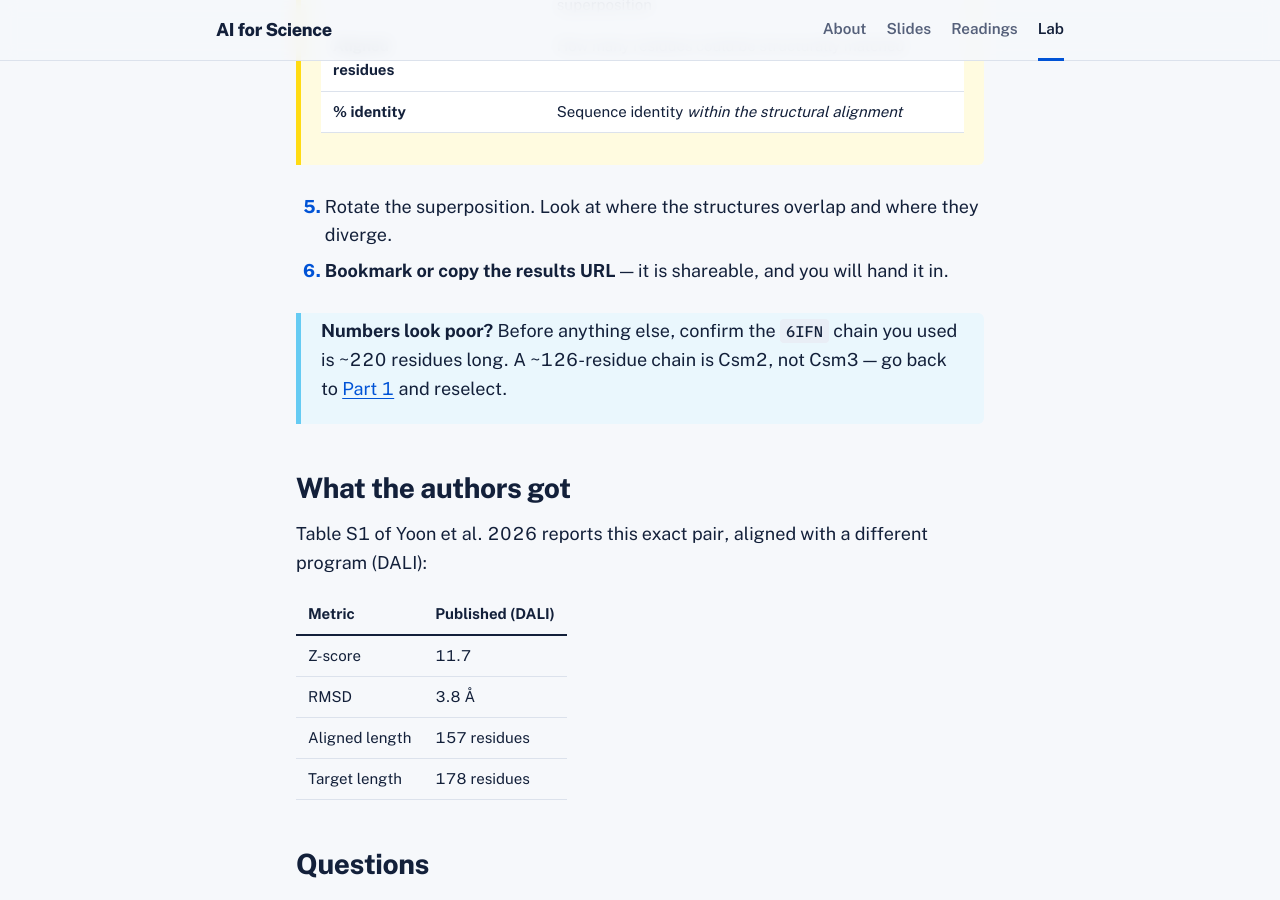
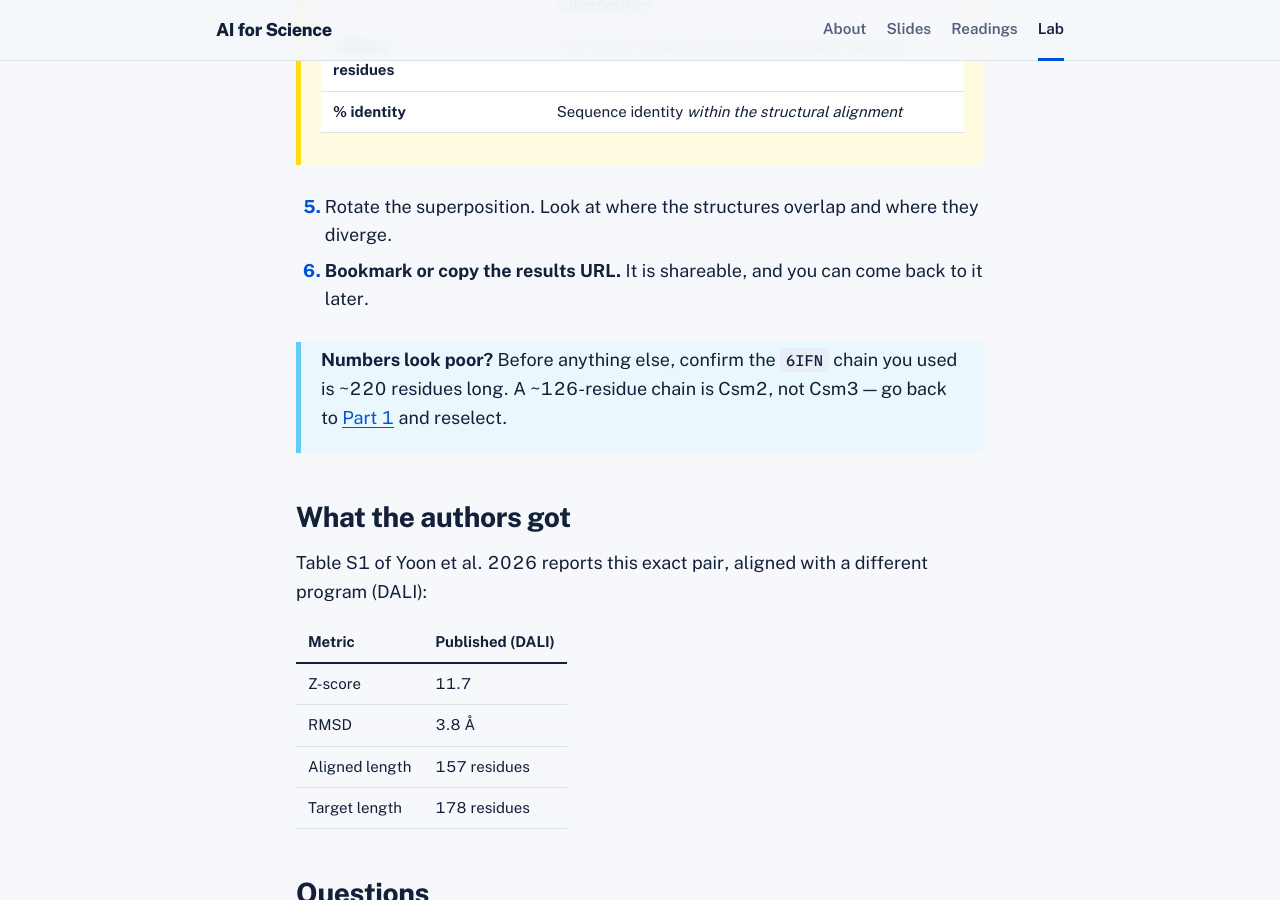
Before and after one commit to DanTurner-Evans/AI-for-science, a Jekyll site: the page built from lab/part-3.md, in a window 1280 px wide and 900 px high, scrolled down 1273 px. Built offline with Jekyll 4.4.1, drawn with Linux system fonts in a browser that asks for light colours.

Commit message:
Remove thumb question and leftover hand-in references
Co-Authored-By: Claude Opus 5.5 <noreply@anthropic.com>

```diff
--- a/_layouts/lab.html
+++ b/_layouts/lab.html
@@ -52,7 +52,7 @@ layout: default
   {% assign next = steps[next_i] %}
   <a class="next" href="{{ next.url | relative_url }}"><span class="dir">Next: {{ next.label }}</span><span class="t">{{ next.title }}</span></a>
   {% else %}
-  <a class="next" href="{{ '/lab/' | relative_url }}#hand-in"><span class="dir">Finished</span><span class="t">What to hand in</span></a>
+  <a class="next" href="{{ '/lab/' | relative_url }}"><span class="dir">Finished</span><span class="t">Back to the lab overview</span></a>
   {% endif %}
 </nav>
 {% endif %}
--- a/lab/part-3.md
+++ b/lab/part-3.md
@@ -48,8 +48,8 @@ viewer, and a **1D sequence alignment** showing which residues were matched.
 {:start="5"}
 5. Rotate the superposition. Look at where the structures overlap and where they
    diverge.
-6. **Bookmark or copy the results URL** — it is shareable, and you will hand it
-   in.
+6. **Bookmark or copy the results URL.** It is shareable, and you can come
+   back to it later.
 
 > **Numbers look poor?** Before anything else, confirm the `6IFN` chain you
 > used is ~220 residues long. A ~126-residue chain is Csm2, not Csm3 — go back
```
Also changed, not shown: lab/part-2.md (+0 -2 lines), lab/part-5.md (+0 -5 lines).
